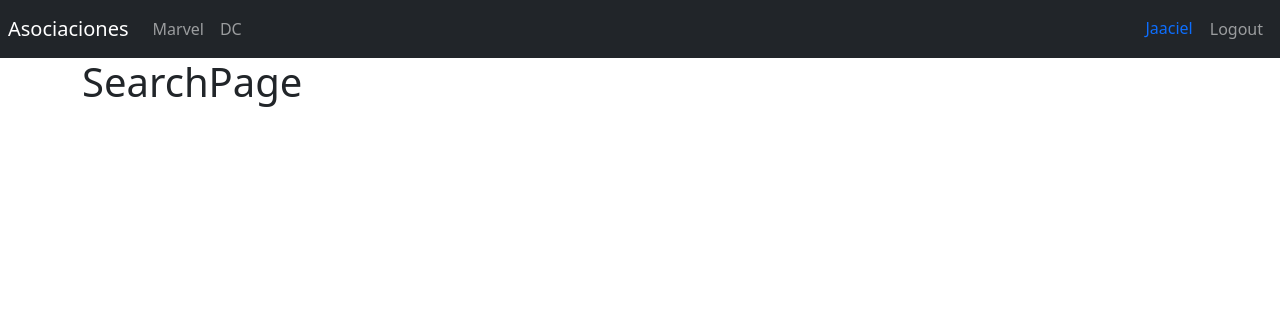
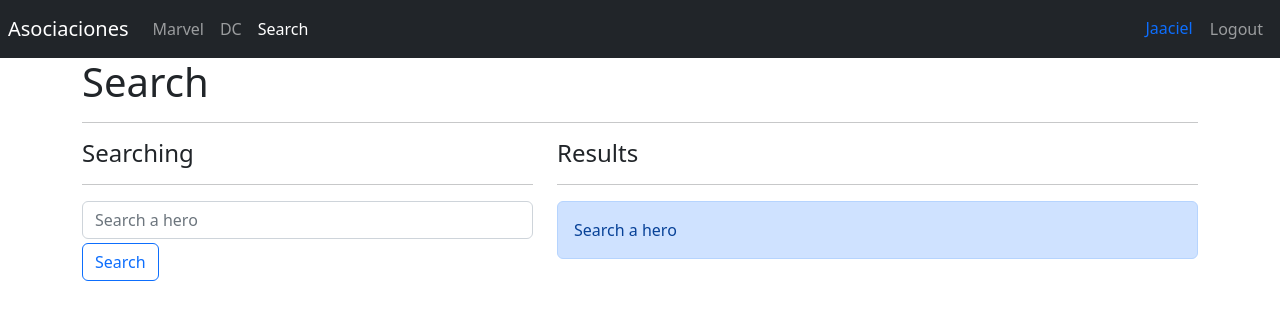
Before and after one commit to JaacielBriseo/Heroes-App, a React (Vite) app: page /search in a window 1280 px wide. Shown: the top 320 px of the page. Built offline with nearby package versions, Linux system fonts and the light colour scheme.

Commit message:
Mensajes condicionales agregados

```diff
--- a/package.json
+++ b/package.json
@@ -11,6 +11,7 @@
   "dependencies": {
     "localforage": "^1.10.0",
     "match-sorter": "^6.3.1",
+    "query-string": "^7.1.1",
     "react": "^18.2.0",
     "react-dom": "^18.2.0",
     "react-router-dom": "^6.4.2",
--- /dev/null
+++ b/src/heroes/helpers/getHeroesByName.js
@@ -0,0 +1,10 @@
+import { heroes } from '../data/heroes';
+
+export const getHeroesByName = (name = '') => {
+  name = name.toLocaleLowerCase().trim();
+  if (name.length === 0) return [];
+
+  return heroes.filter((hero) =>
+    hero.superhero.toLocaleLowerCase().includes(name)
+  );
+};
--- a/src/heroes/helpers/index.js
+++ b/src/heroes/helpers/index.js
@@ -1,2 +1,3 @@
 export * from './getHeroesByPublisher'
 export * from './getHeroeById'
+export * from './getHeroesByName'
--- a/src/heroes/pages/SearchPage.jsx
+++ b/src/heroes/pages/SearchPage.jsx
@@ -1,6 +1,73 @@
+import { useLocation, useNavigate } from 'react-router-dom';
+import queryString from 'query-string';
+import { useForm } from '../../hooks/useForm';
+import { HeroCard } from '../components';
+import { getHeroesByName } from '../helpers';
 
 export const SearchPage = () => {
+  const navigate = useNavigate();
+  const location = useLocation();
+
+  const {q = ''} = queryString.parse(location.search);
+
+  const heroes = getHeroesByName(q)
+
+
+  const { searchText, onInputChange } = useForm({
+    searchText: q,
+  });
+
+  const onSearchSubmit = (event) => {
+    event.preventDefault();
+    // if (searchText.trim().length <= 1) return;
+
+    navigate(`?q=${searchText}`);
+  };
+
+
+
+
   return (
-    <h1>SearchPage</h1>
-  )
-}
+    <>
+      <h1>Search</h1>
+      <hr />
+      <div className="row">
+        <div className="col-5">
+          <h4>Searching</h4>
+          <hr />
+          <form onSubmit={onSearchSubmit}>
+            <input
+              type="text"
+              placeholder="Search a hero"
+              className="form-control"
+              name="searchText"
+              autoComplete="off"
+              value={searchText}
+              onChange={onInputChange}
+            />
+            <button className="btn btn-outline-primary mt-1">Search</button>
+          </form>
+        </div>
+        <div className="col-7">
+          <h4>Results</h4>
+          <hr />
+
+          {
+          (q === '')
+          ? <div className="alert alert-primary">Search a hero</div>
+          : (heroes.length === 0)
+          && <div className="alert alert-danger">No hero with <b>{q}</b></div>
+          }
+
+
+
+          {
+            heroes.map(hero=> (
+              <HeroCard key={hero.id} {...hero}/>
+            ))
+          }
+        </div>
+      </div>
+    </>
+  );
+};
--- /dev/null
+++ b/src/hooks/useForm.js
@@ -0,0 +1,25 @@
+import { useState } from 'react';
+
+export const useForm = ( initialForm = {} ) => {
+
+    const [ formState, setFormState ] = useState( initialForm );
+
+    const onInputChange = ({ target }) => {
+        const { name, value } = target;
+        setFormState({
+            ...formState,
+            [ name ]: value
+        });
+    }
+
+    const onResetForm = () => {
+        setFormState( initialForm );
+    }
+
+    return {
+        ...formState,
+        formState,
+        onInputChange,
+        onResetForm,
+    }
+}
--- a/src/ui/components/NavBar.jsx
+++ b/src/ui/components/NavBar.jsx
@@ -5,7 +5,7 @@
 
   const onLogout = () => {
     navigate('/login', {
-        replace : true
+      replace: true,
     });
   };
   return (
@@ -33,6 +33,14 @@
           >
             DC
           </NavLink>
+          <NavLink
+            className={({ isActive }) =>
+              `nav-item nav-link ${isActive ? 'active' : ''}`
+            }
+            to="/search"
+          >
+            Search
+          </NavLink>
         </div>
       </div>
 
```
Also changed, not shown: 1 other file (tests, documents, lock files or other folders).
